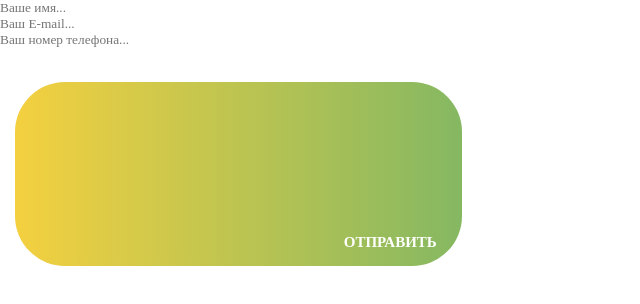
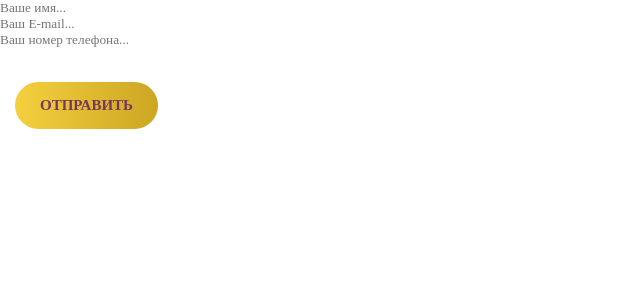
Before and after one commit to Mafiya200/ffx, a plain HTML site: page index.html in a window 1280 px wide. Shown: the whole page, without its empty margins (0-640 px from the left). Drawn offline with nearby package versions, Linux system fonts and the light colour scheme.

Commit message:
orange-color

```diff
--- a/index.html
+++ b/index.html
@@ -16,9 +16,7 @@
 <input type="text" name="E-mail" placeholder="Ваш E-mail..." required><br>
 <input type="text" name="Phone" placeholder="Ваш номер телефона..." required><br>
 <button class="button">
-<svg class="button_svg">
-<rect class="button_rect"></rect>
-</svg>
+
 Отправить
 </button>
     </form>
--- a/sourse/scss/style.scss
+++ b/sourse/scss/style.scss
@@ -17,10 +17,10 @@ button {
     padding         : 15px 25px;
     border-radius   : 50px;
     font-size       : 15px;
-    color           : white;
+    color           : rgb(122, 53, 91);
     text-transform  : uppercase;
     background-size : 200%;
-    background-image: linear-gradient(to left, #16a085 0%, #f4d03f 100%);
+    background-image: linear-gradient(to left, #a57b06 0%, #f4d03f 100%);
     font-weight     : 600;
     transition      : all 0.5s;
     margin        : 34px 0 0px 15px;
```
Also changed, not shown: sourse/css/style.css, 1 other file.
